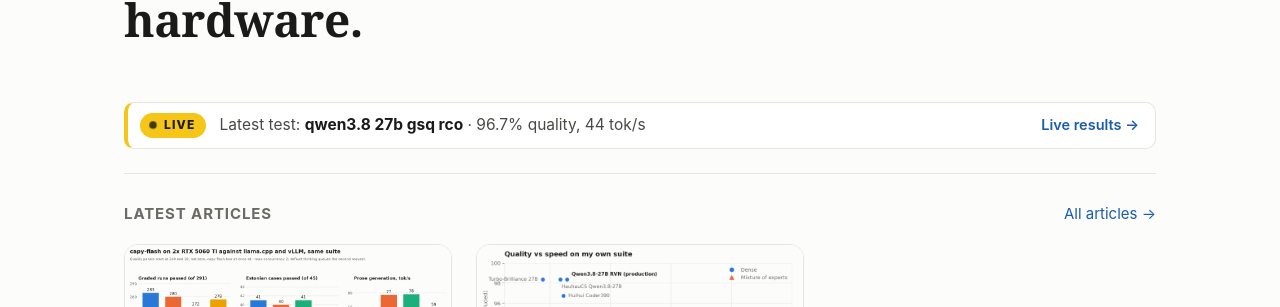
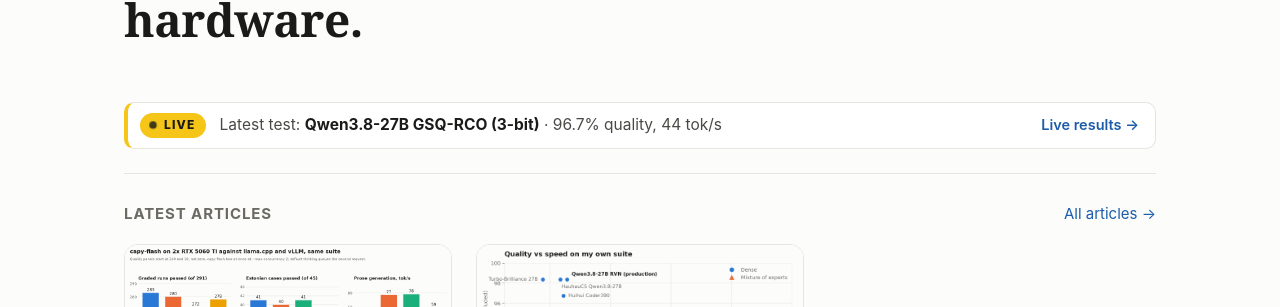
Before and after one commit to siimtolk/siimtolk.github.io, a Jekyll site: the page built from index.html, in a window 1280 px wide and 1296 px high. Shown: the part 285-592 px from the top of the window. Built offline with Jekyll 4.4.1, drawn with Linux system fonts in a browser that asks for light colours.

Commit message:
Live results: Qwen3.8-27B GSQ-RCO (3-bit), 19 setups on suite 2026-10-18

```diff
--- a/_data/results.json
+++ b/_data/results.json
@@ -1,5 +1,5 @@
 {
- "generated": "2026-10-26 09:06 UTC",
+ "generated": "2026-10-26 09:19 UTC",
  "suite": "2026-10-18",
  "graded_cases": 291,
  "older_suite_runs": 0,
@@ -8,8 +8,8 @@
   {
    "key": "qwen3.8-27b-gsq-rco_iq3s_mtp_2gpu_128k",
    "label": "qwen3.8-27b-gsq-rco_iq3s_mtp_2gpu_128k",
-   "name": "qwen3.8 27b gsq rco",
-   "kind": "other",
+   "name": "Qwen3.8-27B GSQ-RCO (3-bit)",
+   "kind": "dense",
    "date": "2026-10-26",
    "started": "2026-10-26 10:00:22",
    "production": false,
```
